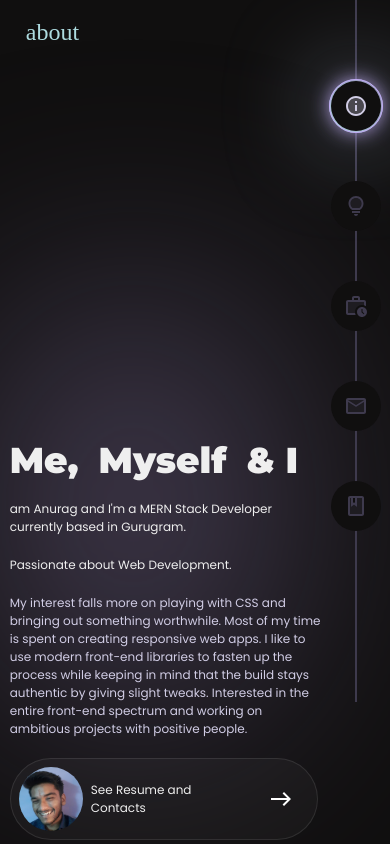
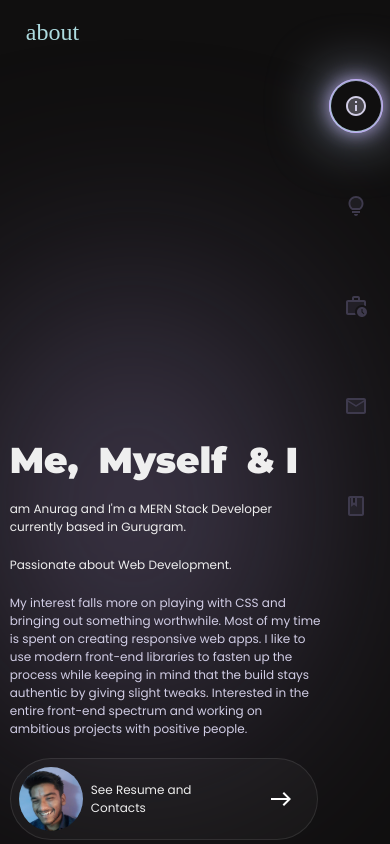
Before and after one commit to eggratanurag/profile, a React (Vite) app: page /pis in a window 390 px wide. Built offline with nearby package versions, Linux system fonts and the light colour scheme; a web font is replaced by a local one.

Commit message:
removed the vl in navbar

```diff
--- a/src/home.css
+++ b/src/home.css
@@ -56,7 +56,8 @@ select:-webkit-autofill {
 
 .li {
   color: #3e3a4d  ;
-  background-color: #100f0f;
+  background-color: transparent;
+  /* background-color: #100f0f; */
   z-index: 1;
   width: 50px;
   height: 50px;
@@ -68,6 +69,7 @@ select:-webkit-autofill {
   cursor: pointer;
 }
 .hightlightIcon {
+  background-color: #100f0f;
   transition: all 0.2s ease-in-out 0s;
   color: #d1cde5;
 
@@ -284,7 +286,7 @@ html {
 }
 
 .block:after {
-	filter: blur(50px);
+	filter: blur(30px);
 }
 
 
--- a/src/home.jsx
+++ b/src/home.jsx
@@ -55,6 +55,7 @@ export default function home() {
       );
   };
 
+  const base = [1,2,3,4,5]
   const appearOptions = {
     threshold: 0.65,
     rootMargin: "0px 0px -100px 0px",
@@ -508,8 +509,10 @@ export default function home() {
         </section>
       </div>
 
-      <div className=" p-1 pr-0 flex items-center justify-center bg-transparent absolute right-2 sm:pr-12 sm:relative">
-        <div className="vl border border-1 border-lime h-screen absolute"></div>
+      <div className=" p-1 pr-0 flex flex-col items-center justify-center bg-transparent absolute right-2 sm:pr-12 sm:relative">
+        {/* <div className="vl border border-1 border-lime h-screen absolute"></div> */}
+
+
 
         <ul className="flex relative flex-col p-0 items-center">
           <div
@@ -517,11 +520,13 @@ export default function home() {
             className=" absolute border top-[-24px] border-1 border-highlight h-[52px] w-[52px]   rounded-full  transition-all ease-in-out delay-20  present block"
           ></div>
 
+
           <HashLink to="/#section1" ref={liRef1} className="li1 li">
             <div>
               <InfoTwoToneIcon />
             </div>
           </HashLink>
+
 
           <HashLink to="/#section2" ref={liRef2} className="li2 li">
             <div>
@@ -529,11 +534,13 @@ export default function home() {
             </div>
           </HashLink>
 
+
           <HashLink to="/#section3" ref={liRef3} className="li3 li">
             <div>
               <WorkHistoryTwoToneIcon />
             </div>
           </HashLink>
+
 
           <HashLink to="/#section4" ref={liRef4} className="li4 li">
             <div>
@@ -541,12 +548,17 @@ export default function home() {
             </div>
           </HashLink>
 
+
           <HashLink to="#section5" ref={liRef5} className="li5 li">
             <div>
               <BookTwoToneIcon />
             </div>
           </HashLink>
+
+
         </ul>
+
+
       </div>
     </div>
   );
```
